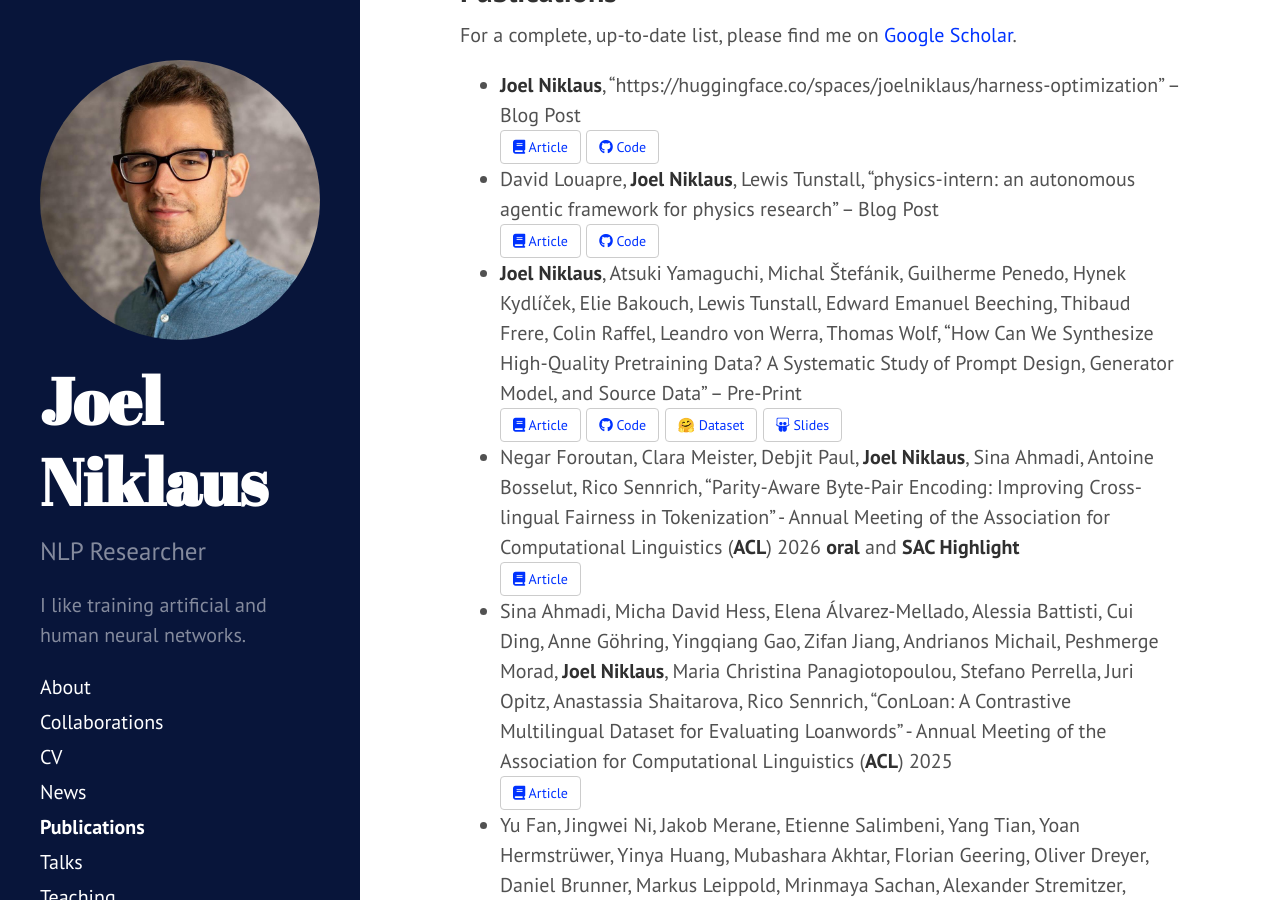
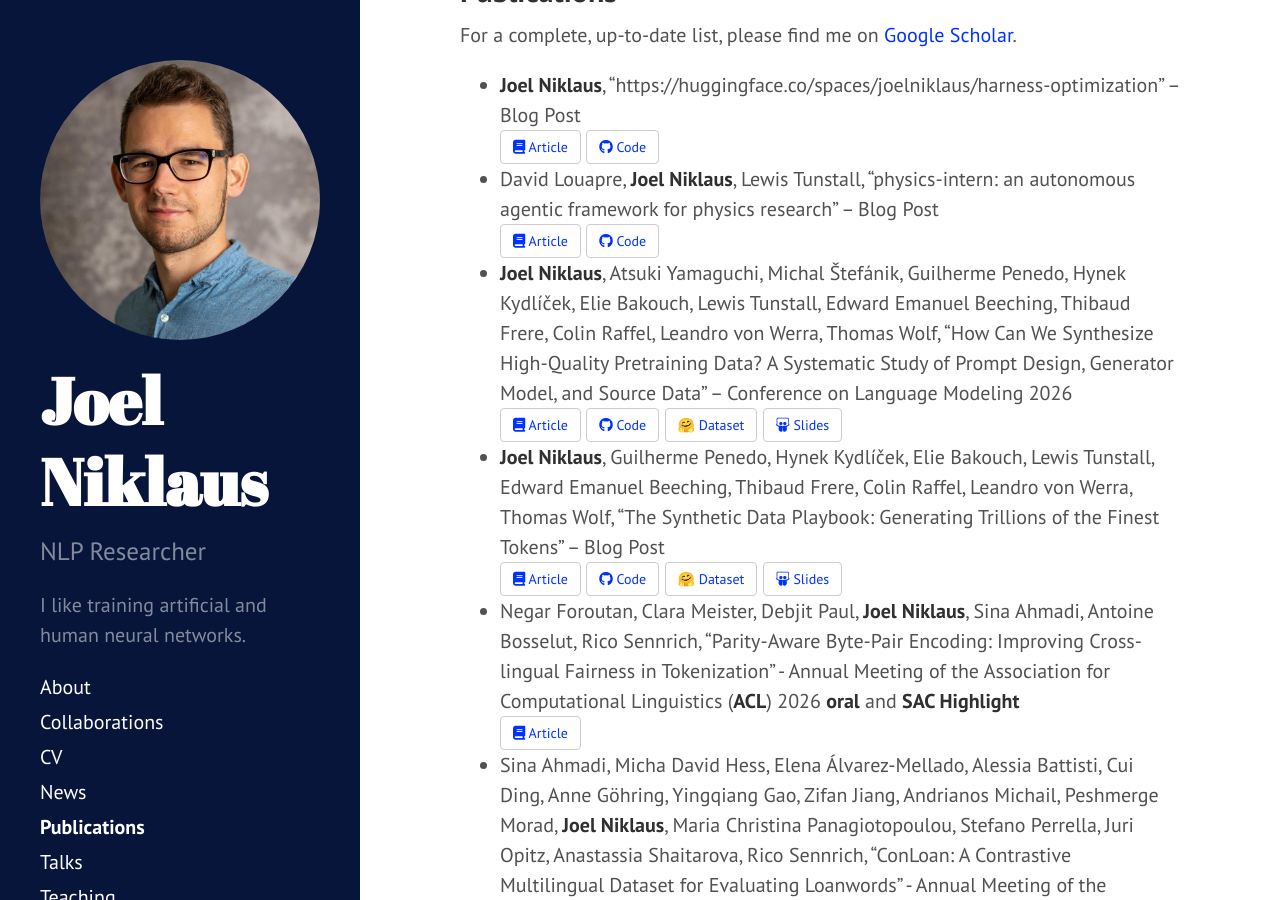
Before and after one commit to JoelNiklaus/joelniklaus.github.io, a Jekyll site: the page built from _pages/publications.md, in a window 1280 px wide and 900 px high, scrolled down 983 px. Built offline with Jekyll 4.4.1, drawn with Linux system fonts in a browser that asks for light colours; a style sheet for code colours, icons or effects is not loaded.

Commit message:
update publications

```diff
--- a/_pages/publications.md
+++ b/_pages/publications.md
@@ -39,9 +39,17 @@ on [Google Scholar](https://scholar.google.com/citations?user=qJ8iricAAAAJ).
   <a href="https://github.com/huggingface/physics-intern" target="_blank" type="button" class="btn"><i class="fa-brands fa-github"></i> Code</a>
 - **Joel Niklaus**, Atsuki Yamaguchi, Michal Štefánik, Guilherme Penedo, Hynek Kydlíček, Elie Bakouch, Lewis Tunstall, Edward Emanuel Beeching, Thibaud Frere, Colin Raffel, Leandro von Werra, Thomas Wolf,
   "How Can We Synthesize High-Quality Pretraining Data? A Systematic Study of Prompt Design, Generator Model, and Source Data" –
-  Pre-Print
+  Conference on Language Modeling 2026
   <br>
   <a href="https://alphaxiv.org/abs/2604.13977" target="_blank" type="button" class="btn"><i class="fa-solid fa-book"></i> Article</a>
+  <a href="https://github.com/huggingface/finephrase" target="_blank" type="button" class="btn"><i class="fa-brands fa-github"></i> Code</a>
+  <a href="https://huggingface.co/datasets/HuggingFaceFW/finephrase" target="_blank" type="button" class="btn">🤗 Dataset</a>
+  <a href="https://docs.google.com/presentation/d/1lY40grdoBdD3VsuaxmwVAx3x-X8hxZkU8ZXsvLVAmyw/edit?usp=sharing" target="_blank" type="button" class="btn"><i class="fa-brands fa-slideshare"></i> Slides</a>
+- **Joel Niklaus**, Guilherme Penedo, Hynek Kydlíček, Elie Bakouch, Lewis Tunstall, Edward Emanuel Beeching, Thibaud Frere, Colin Raffel, Leandro von Werra, Thomas Wolf,
+  "The Synthetic Data Playbook: Generating Trillions of the Finest Tokens" –
+  Blog Post
+  <br>
+  <a href="https://huggingface.co/spaces/HuggingFaceFW/finephrase" target="_blank" type="button" class="btn"><i class="fa-solid fa-book"></i> Article</a>
   <a href="https://github.com/huggingface/finephrase" target="_blank" type="button" class="btn"><i class="fa-brands fa-github"></i> Code</a>
   <a href="https://huggingface.co/datasets/HuggingFaceFW/finephrase" target="_blank" type="button" class="btn">🤗 Dataset</a>
   <a href="https://docs.google.com/presentation/d/1lY40grdoBdD3VsuaxmwVAx3x-X8hxZkU8ZXsvLVAmyw/edit?usp=sharing" target="_blank" type="button" class="btn"><i class="fa-brands fa-slideshare"></i> Slides</a>
```
